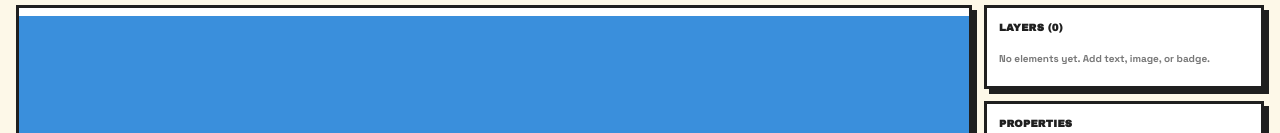
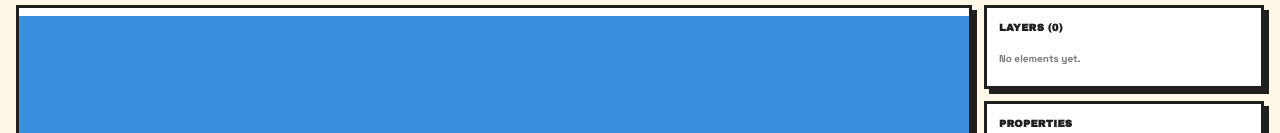
Before and after one commit to duerohub2/Thumbnail, a Next.js app: page / in a window 1280 px wide. Shown: the part 258-391 px from the top of the page. Built offline with nearby package versions, Linux system fonts and the light colour scheme.

Commit message:
Update LayersPanel.tsx

```diff
--- a/components/panels/LayersPanel.tsx
+++ b/components/panels/LayersPanel.tsx
@@ -7,6 +7,7 @@ function elementLabel(el: CanvasElement): string {
   if (el.type === 'text') return `Text: ${el.text.slice(0, 20)}`;
   if (el.type === 'image') return 'Image';
   if (el.type === 'badge') return `Badge: ${el.text}`;
+  if (el.type === 'placeholder') return `Slot: ${el.label}`;
   return 'Element';
 }
 
@@ -27,7 +28,7 @@ export function LayersPanel() {
 
       {elements.length === 0 ? (
         <p className="text-[10px] font-bold opacity-60 py-2">
-          No elements yet. Add text, image, or badge.
+          No elements yet.
         </p>
       ) : (
         <div className="flex flex-col gap-1 max-h-[40vh] overflow-y-auto no-scrollbar">
```
